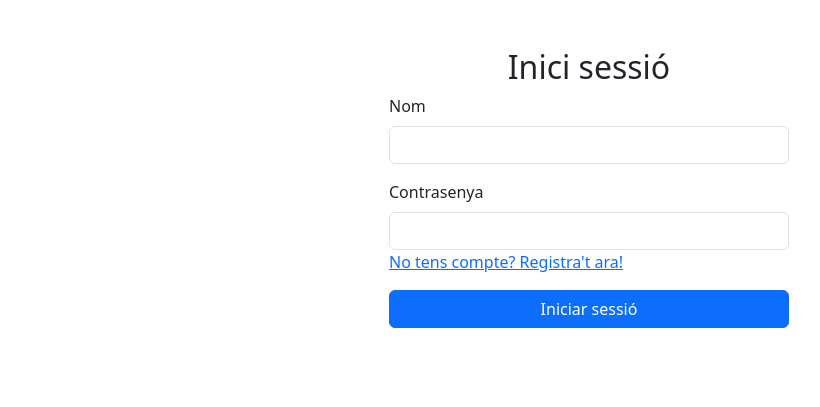
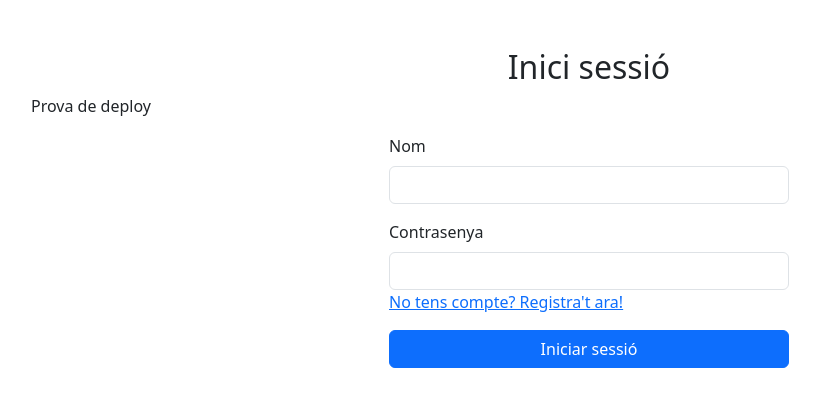
Before and after one commit to RogerOrti/M12_egp, a PHP site: page /index.php in a window 1280 px wide. Shown: the part 56-463 px from the top of the page, without its empty margins (51-871 px from the left). Run offline with PHP 8.4, Linux system fonts and the light colour scheme.

Commit message:
Prova de workflow

```diff
--- a/login.php
+++ b/login.php
@@ -12,6 +12,7 @@
     ?>
     <div class="container mt-5">
         <h2 class="text-center">Inici sessió</h2>
+        <p>Prova de deploy</p>
 
     <?php
         include_once('php_partials/missatges.php');
```
